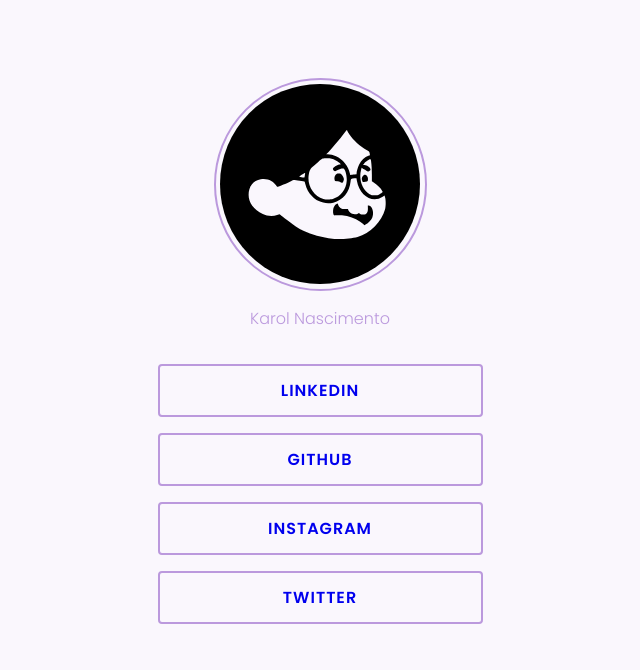
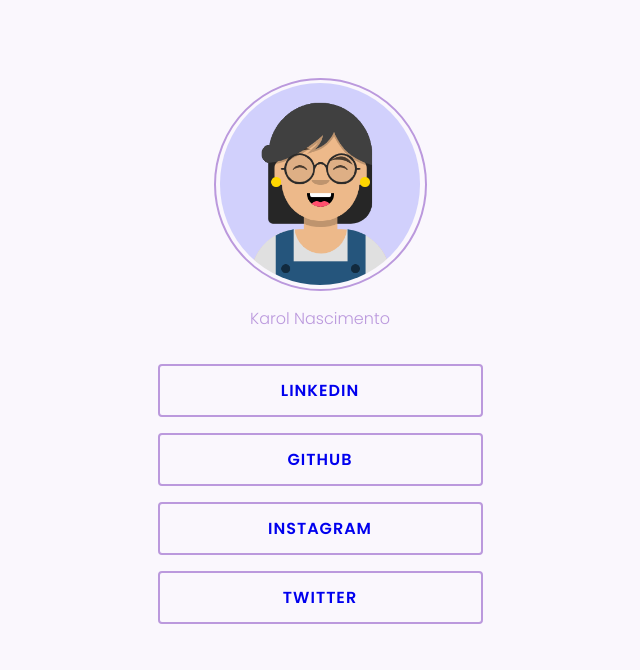
Before and after one commit to karolineksn/karolineksn1.github.io, a plain HTML site: page index.html in a window 1280 px wide. Shown: the top 670 px of the page, without its empty margins (320-960 px from the left). Drawn offline with Linux system fonts and the light colour scheme.

Commit message:
Update index.html
Teste avatar 2

```diff
--- a/index.html
+++ b/index.html
@@ -11,7 +11,7 @@
     <div class="container">
         <div class="tree-container">
             <div class="avatar">
-                <img src="avatarcartoon.svg" alt="">
+                <img src="avatar.png" alt="">
                 </div>
                 <span class="insta-user">Karol Nascimento</span> <!-- atalho .span-nomedaclass-->
                 <div class="links-container">
```
